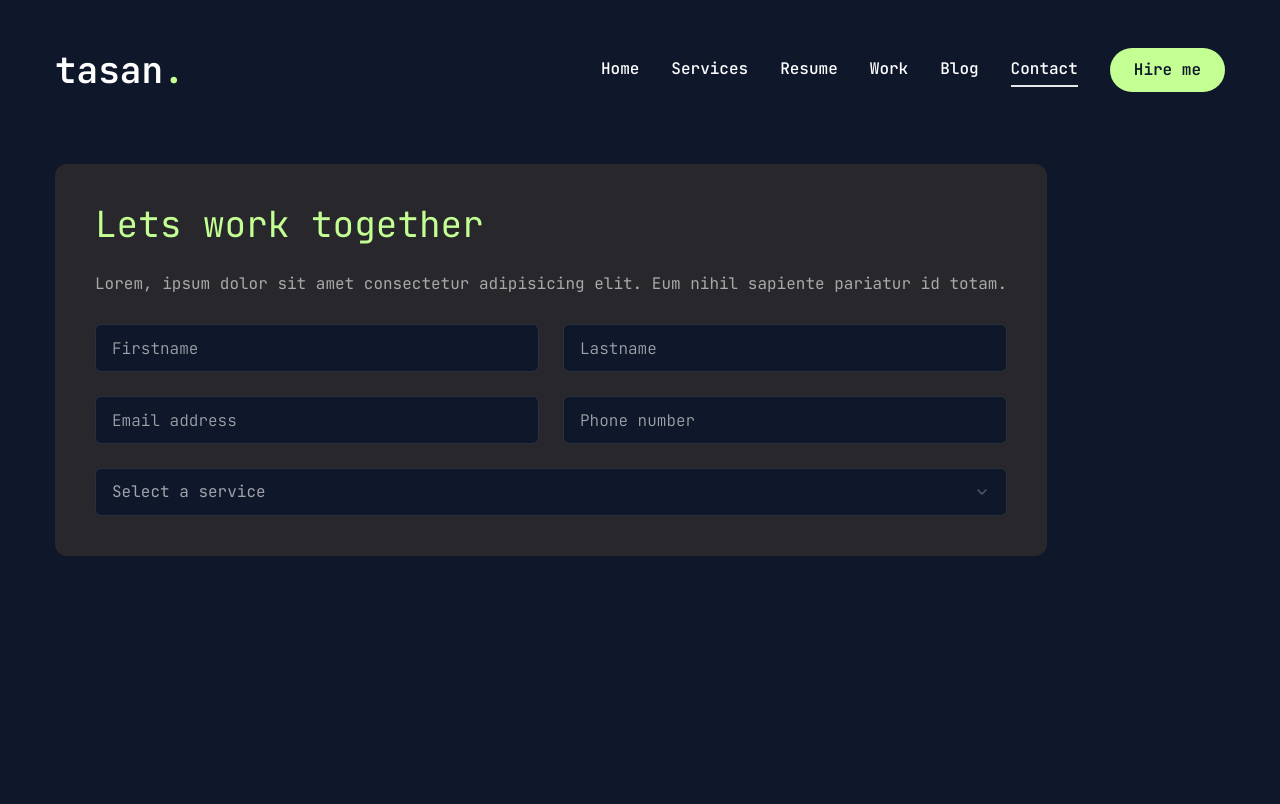
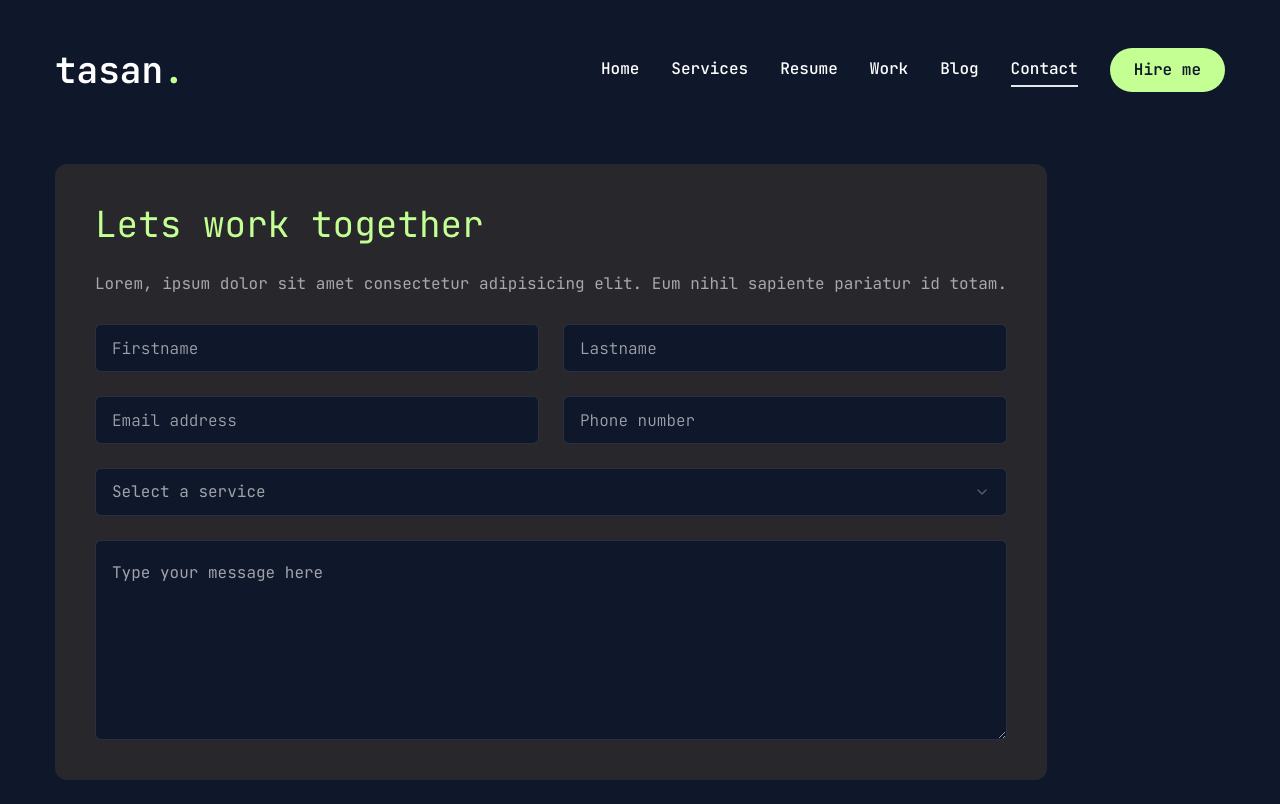
Before and after one commit to tauhid-hasan-dev/portfolio-tauhid, a Next.js app: page /contact in a window 1280 px wide. Built offline with nearby package versions, Linux system fonts and the light colour scheme.

Commit message:
text area added

```diff
--- a/app/contact/page.jsx
+++ b/app/contact/page.jsx
@@ -76,6 +76,10 @@ const Contact = () => {
                   </SelectGroup>
                 </SelectContent>
               </Select>
+              <Textarea
+                className="h-[200px]"
+                placeholder="Type your message here"
+              />
             </form>
           </div>
           {/* info */}
--- a/components/ui/textarea.jsx
+++ b/components/ui/textarea.jsx
@@ -1,18 +1,19 @@
-import * as React from "react"
+import * as React from "react";
 
-import { cn } from "@/lib/utils"
+import { cn } from "@/lib/utils";
 
 const Textarea = React.forwardRef(({ className, ...props }, ref) => {
   return (
-    (<textarea
+    <textarea
       className={cn(
-        "flex min-h-[80px] w-full rounded-md border border-slate-200 bg-white px-3 py-2 text-sm ring-offset-white placeholder:text-slate-500 focus-visible:outline-none focus-visible:ring-2 focus-visible:ring-slate-950 focus-visible:ring-offset-2 disabled:cursor-not-allowed disabled:opacity-50 dark:border-slate-800 dark:bg-slate-950 dark:ring-offset-slate-950 dark:placeholder:text-slate-400 dark:focus-visible:ring-slate-300",
+        "flex min-h-[80px] w-full rounded-md border border-white/10 bg-primary px-4 py-5 text-base placeholder:text-white/60 focus-visible:outline-none focus-visible:ring-1 focus-visible:ring-accent focus-visible:ring-offset-0 disabled:cursor-not-allowed disabled:opacity-50",
         className
       )}
       ref={ref}
-      {...props} />)
+      {...props}
+    />
   );
-})
-Textarea.displayName = "Textarea"
+});
+Textarea.displayName = "Textarea";
 
-export { Textarea }
+export { Textarea };
```
